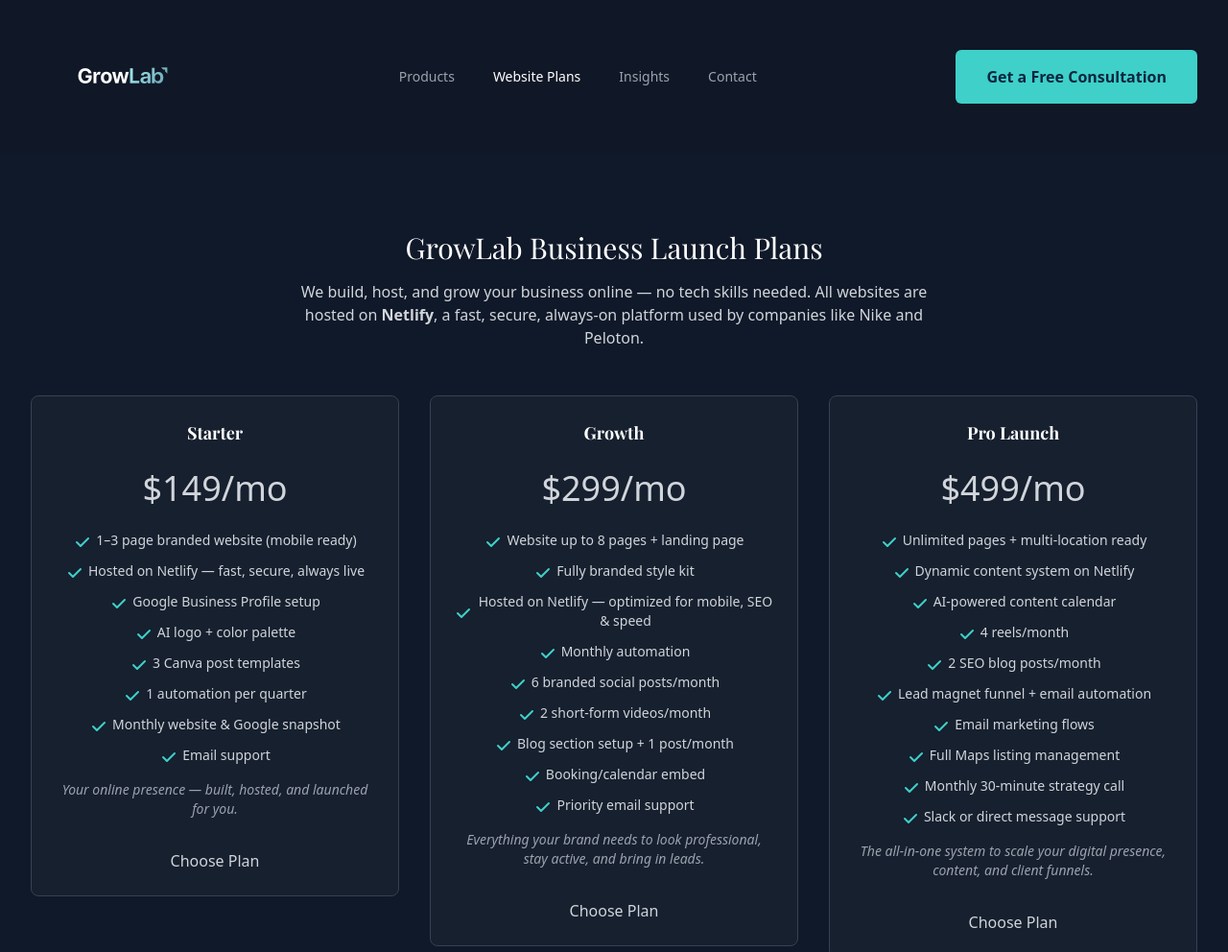
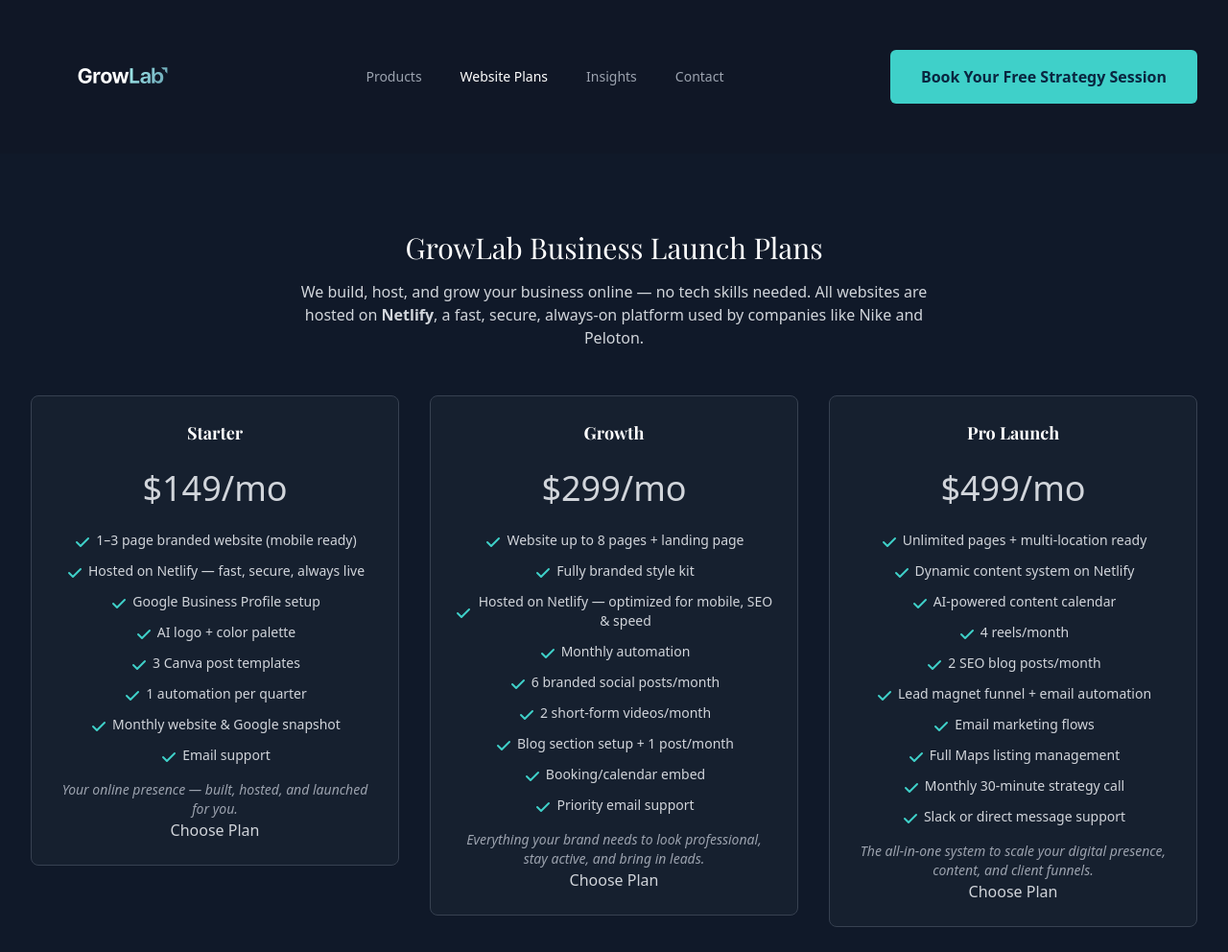
Before and after one commit to mnbrog/grow-lab, a Gatsby site: page /website-plans in a window 1280 px wide. Shown: the top 992 px of the page at 96% size. Built offline with nearby package versions, Linux system fonts and the light colour scheme; Gatsby itself is replaced by a stand-in of ours; a web font is replaced by a local one.

Commit message:
Unify call-to-action labels and fix pricing links

```diff
--- a/src/components/layout/Header.tsx
+++ b/src/components/layout/Header.tsx
@@ -31,7 +31,7 @@ const Header = () => {
         </div>
         <div className="ml-4 hidden md:block">
           <Button variant="primary" size="large" as="a" href="/contact">
-            Get a Free Consultation
+            Book Your Free Strategy Session
           </Button>
         </div>
         <button
@@ -55,7 +55,7 @@ const Header = () => {
                 href="/contact"
                 onClick={() => setOpen(false)}
               >
-                Get a Free Consultation
+                Book Your Free Strategy Session
               </Button>
             </div>
           </Container>
--- a/src/components/sections/Hero.tsx
+++ b/src/components/sections/Hero.tsx
@@ -84,13 +84,13 @@ const Hero = () => {
               as="a"
               href="/contact"
             >
-              Get a Free Consultation
+              Book Your Free Strategy Session
             </Button>
             <Button
               variant="primary"
               size="xl"
               as="a"
-              href="/products"
+              href="/#features"
             >
               Explore Services
             </Button>
--- a/src/components/sections/PricingTable.tsx
+++ b/src/components/sections/PricingTable.tsx
@@ -82,7 +82,13 @@ const PricingTable = () => (
                 ))}
               </ul>
               <p className="mt-4 text-sm italic text-gray-400">{plan.tagline}</p>
-              <Button className="mt-8 w-full">Choose Plan</Button>
+              <Button
+                className="mt-8 w-full"
+                as="a"
+                href={`/contact?plan=${plan.name}`}
+              >
+                Choose Plan
+              </Button>
             </Card>
           </Reveal>
         ))}
```
